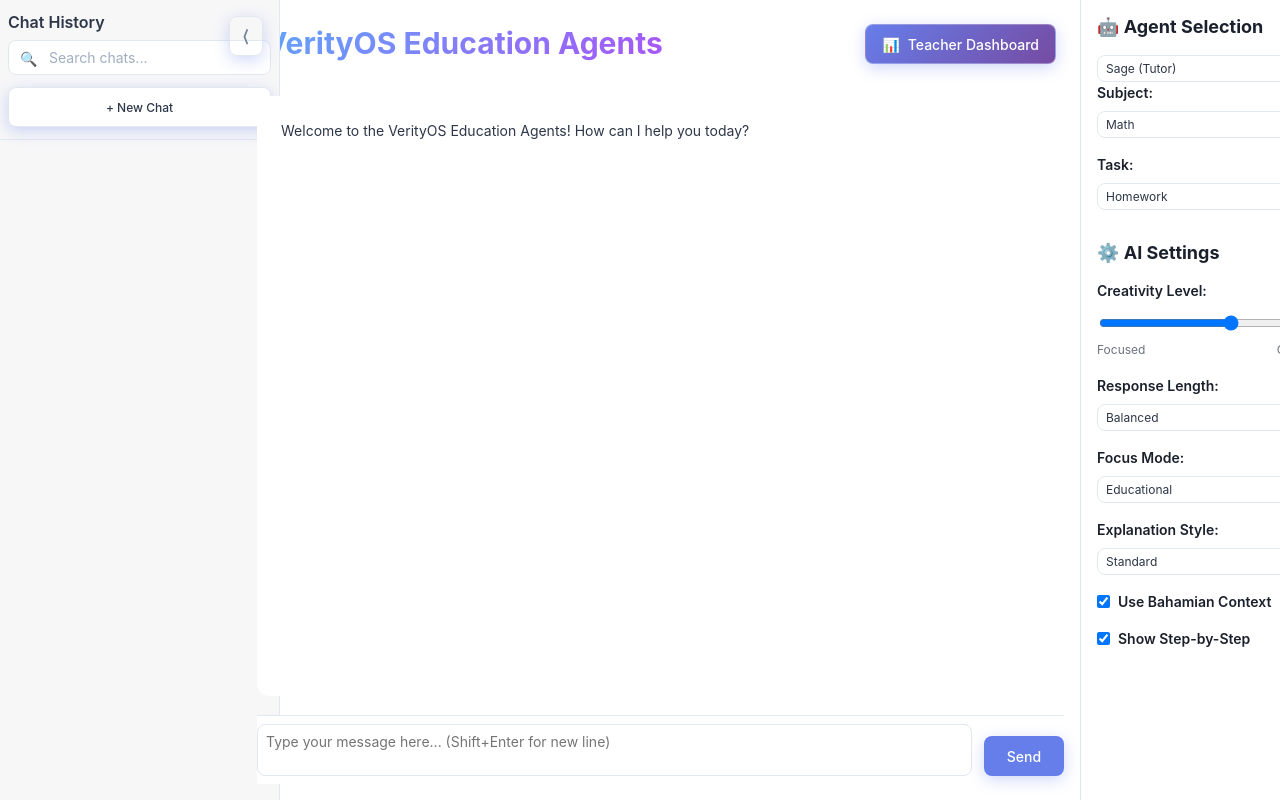
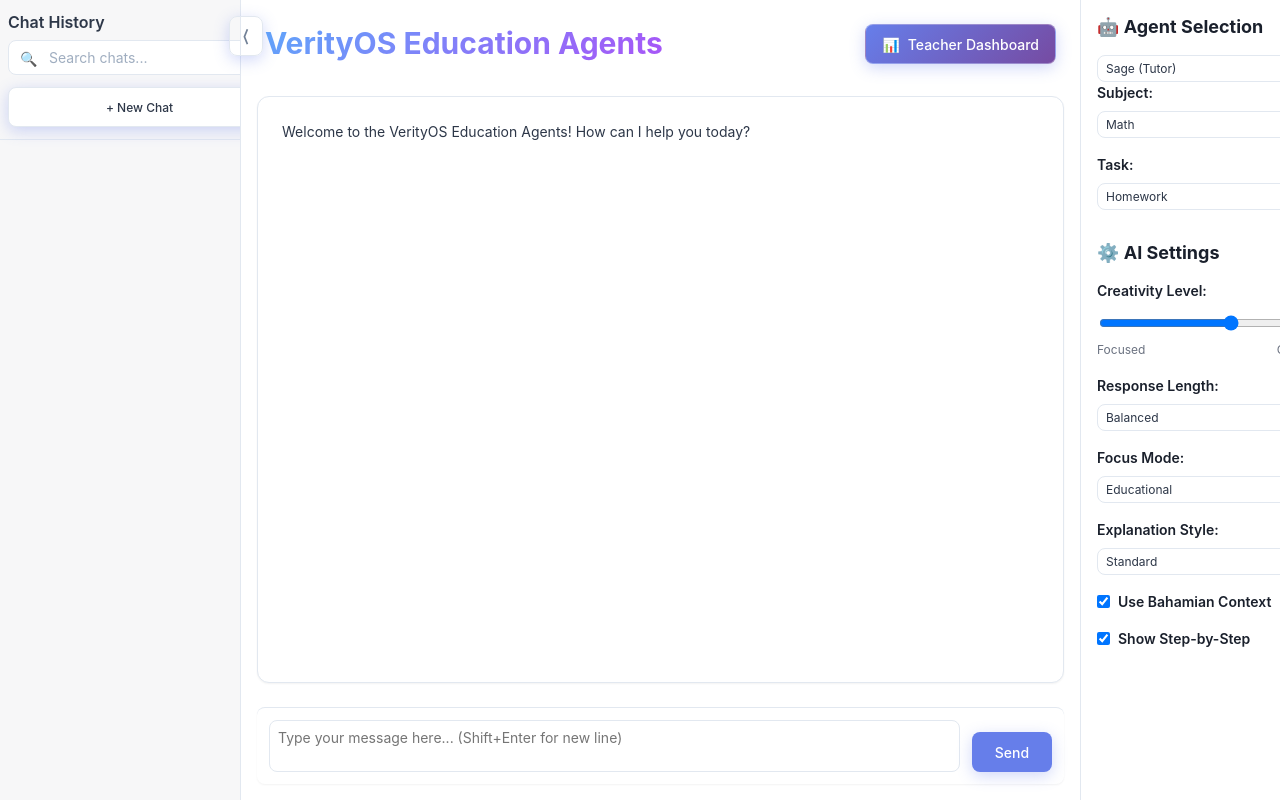
Before and after one commit to salutethegenius/verityos-education-agents, a Flask app: page / in a window 1280 px wide. Shown: the part 68-868 px from the top of the page. Run offline with Flask 3, Linux system fonts and the light colour scheme.

Commit message:
Assistant checkpoint: Fix teacher interface chat input positioning
Assistant generated file changes:
- web/static/css/style.css: Fix teacher interface layout to match student interface chat input positioning, Ensure input area is properly positioned and visible, Fix main content height to prevent input area from going off-screen

---

User prompt:

Ok if we can get clear of this issue we can move on the rag. you can see how student has a good chat input section but teacher doesnt. update teacher like student and we are good!

Replit-Commit-Author: Assistant
Replit-Commit-Session-Id: dcc4b1e3-7e39-4ed4-995a-b9f12f62e05c

```diff
--- a/web/static/css/style.css
+++ b/web/static/css/style.css
@@ -79,9 +79,10 @@ body {
   border-left: 1px solid #e2e8f0;
   transition: margin-left 0.3s cubic-bezier(0.4, 0, 0.2, 1);
   overflow: hidden;
-  min-height: 0; /* Allow flex shrinking */
-  height: 100vh; /* Ensure it stays within viewport */
+  min-height: 0;
+  height: 100vh;
   max-height: 100vh;
+  position: relative;
 }
 
 /* Typography */
@@ -525,13 +526,12 @@ textarea {
   flex: 1;
   display: flex;
   flex-direction: column;
-  padding: var(--space-3);
+  padding: var(--space-4);
   gap: var(--space-3);
-  height: 100%;
+  height: calc(100vh - 140px); /* Fixed height to prevent overflow */
   min-height: 0;
   position: relative;
-  max-height: calc(100vh - 120px);
-  overflow: hidden; /* Prevent overflow */
+  overflow: hidden;
 }
 
 #chat-window {
@@ -539,14 +539,14 @@ textarea {
   overflow-y: auto;
   border: none;
   border-radius: var(--radius-lg);
-  padding: var(--space-3);
+  padding: var(--space-4);
   background: #ffffff;
   display: flex;
   flex-direction: column;
   gap: var(--space-3);
-  height: 100%;
-  max-height: calc(100vh - 250px); /* Account for header, input area, and padding */
-  min-height: 300px;
+  min-height: 0;
+  border: 1px solid #e2e8f0;
+  box-shadow: var(--shadow-sm);
 }
 
 /* MacBook Pro 13-inch specific optimizations */
@@ -751,13 +751,13 @@ textarea {
   align-items: flex-end;
   flex-shrink: 0;
   background: #ffffff;
-  padding: var(--space-2) 0;
+  padding: var(--space-3);
   border-top: 1px solid #e2e8f0;
-  margin-top: auto;
-  position: sticky;
-  bottom: 0;
+  border-radius: var(--radius-md);
+  margin-top: var(--space-3);
   width: 100%;
   max-width: 100%;
+  box-shadow: var(--shadow-sm);
 }
 
 #message-input {
```
